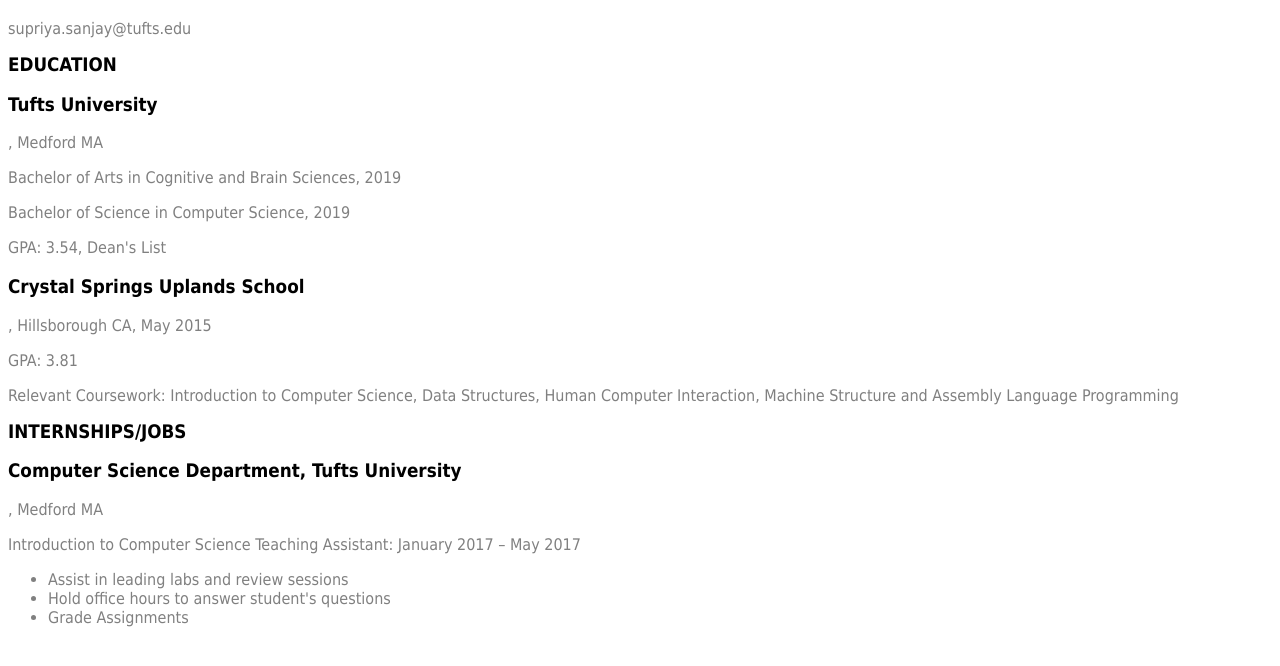
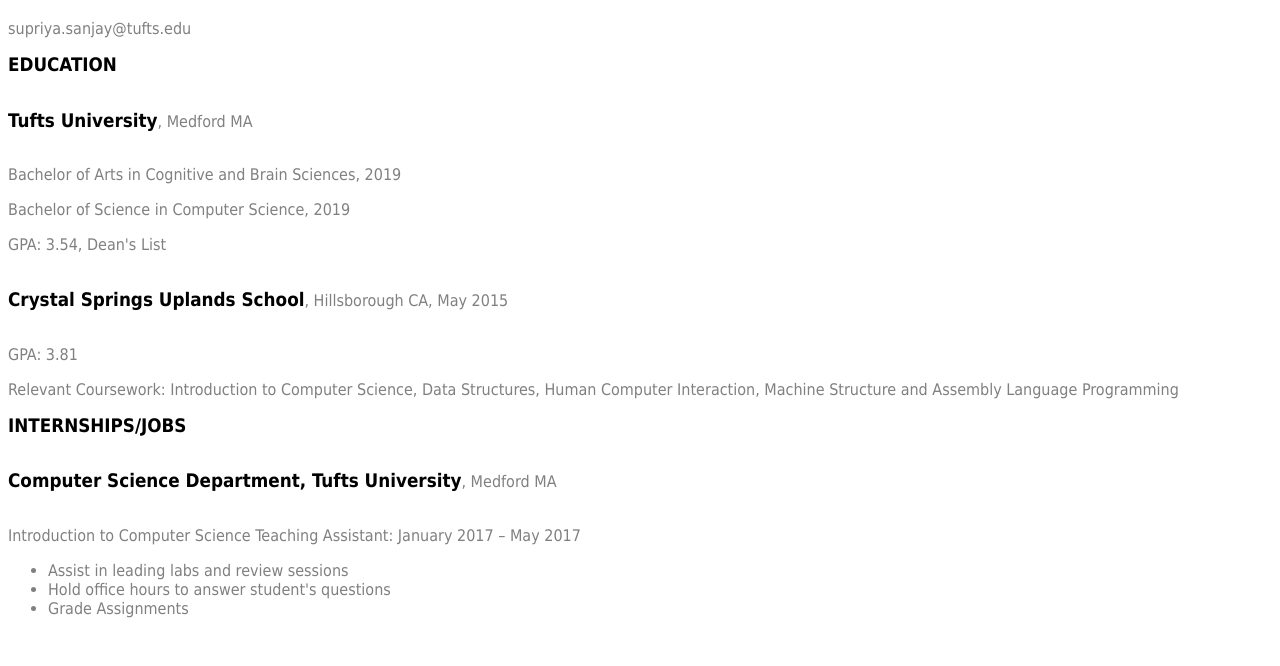
Before and after one commit to SupriyaSanjay/SupriyaSanjay.github.io, a plain HTML site: page resume.html in a window 1280 px wide. Shown: the part 62-728 px from the top of the page. Drawn offline with Linux system fonts and the light colour scheme.

Commit message:
changed padding and removed automatic header newlines

```diff
--- a/styles.css
+++ b/styles.css
@@ -5,6 +5,7 @@ body {
 	color:grey;
 	font-family: "Tahoma", Geneva, sans-serif;
 	font-size: 12pt;
+	padding: 0px;
 }
 
 h1 {
@@ -17,8 +18,11 @@ h1 {
 h2 {
 	font-size: 14pt;
 	color:black;
+	padding: 0px;
 }
 
 h3 {
 	color: black;
+	display: inline-block;
+	padding: 0px;
 }
```
